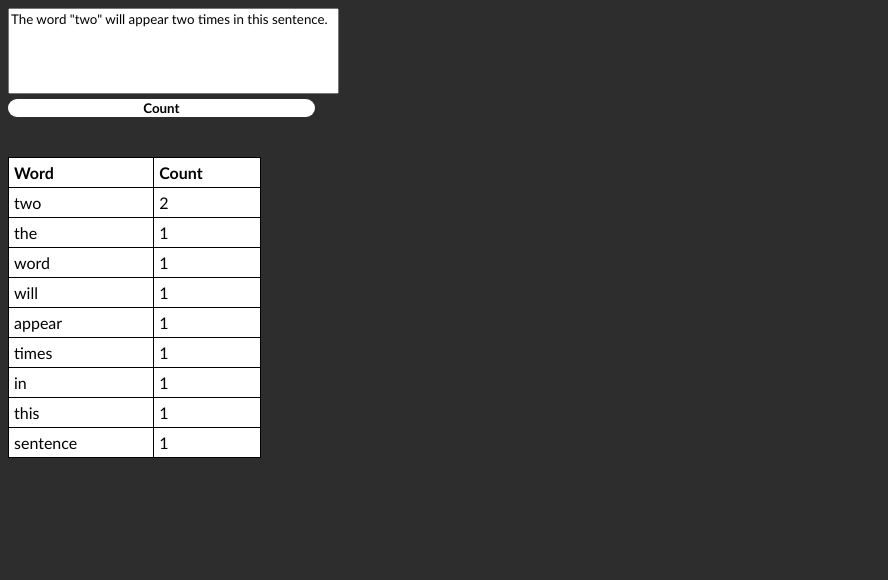
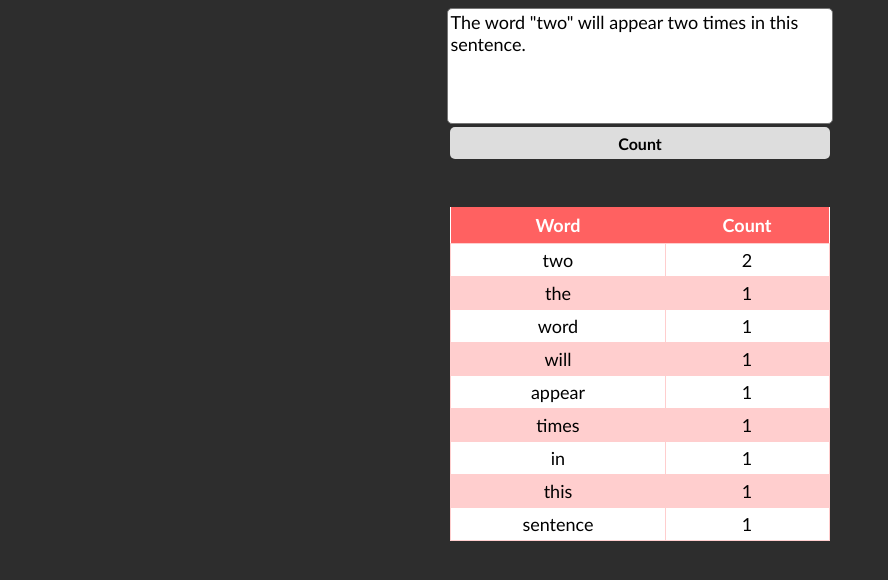
Before and after one commit to leohigabr/wordfrequency, a plain HTML site: page index.html in a window 1280 px wide. Both pictures are taken after a click on the button "Count". Shown: the whole page, without its empty margins (0-888 px from the left). Drawn offline with Linux system fonts and the light colour scheme.

Commit message:
Improved frontend Minor code cleanup

```diff
--- a/index.html
+++ b/index.html
@@ -7,9 +7,11 @@
     <link rel="stylesheet" href="style.css">
 </head>
 <body>
-    <textarea class="inputBox" rows="5" cols="40">The word "two" will appear two times in this sentence.</textarea>
-    <br/><button id="countBtn">Count</button>
-    <br><table id="result"></table>
+    <div class="content">
+        <textarea class="inputBox" rows="5" cols="40">The word "two" will appear two times in this sentence.</textarea>
+        <br/><button id="countBtn">Count</button>
+    </div>
+    <table id="result"></table>
 </body>
 <script src="main.js"></script>
 </html>
--- a/main.js
+++ b/main.js
@@ -39,7 +39,6 @@ const createHeader = () => {
 
 const createTable = (word, count) => {
     const tr = document.createElement('tr');
-    const th = document.createElement('th');
 
     const tdWord = document.createElement('td');
     tdWord.appendChild(document.createTextNode(word));
@@ -48,6 +47,7 @@ const createTable = (word, count) => {
     const tdCount = document.createElement('td')
     tdCount.appendChild(document.createTextNode(count));
     tr.appendChild(tdCount);
+
     showResult.appendChild(tr);
 }
 
@@ -57,7 +57,6 @@ const sortBag = (unsortedBag) => {
         createTable(key, value);
         console.log(key, value)
     }
-
 }
 
 checkBtn.addEventListener('click', () => {
--- a/style.css
+++ b/style.css
@@ -4,26 +4,59 @@ body{
 * {
     font-family: 'Gill Sans', 'Gill Sans MT', Calibri, 'Trebuchet MS', sans-serif;
 }
+
+.content {
+    text-align: center;
+}
+
+#countBtn:hover{
+    background-color: #ff6161;
+    color: white;
+    cursor: pointer;
+}
+
 #countBtn{
+    background-color:#ddd;
     font-weight: bold;
-    background-color:white;
+    font-size: medium;
     border: none;
-    border-radius: 5em;
-    width: 23em;
+    border-radius: 5px;
+    width: 30%;
+    height: 2em;
     margin-bottom: 3em;
 }
 .inputBox{
     resize: none;
+    font-size: large;
+    border-radius: 5px;
+    width: 30%;
 }
 #result{
+    font-size: large;
     background-color: white;
     color:black;
-    width:20%;
-    text-align: left;
+    width:30%;
     border-collapse: collapse;
+    margin: auto;
 }
 
-td, th{
-    border: 1px solid black;
+tr:nth-child(odd){
+    background-color: #ffcece
+}
+
+tr:nth-child(even):hover{
+    background-color: #ff8181;
+}
+
+th{
+    background-color: #ff6161;
+    color: white;
+    font-weight: bold;
+    padding: 7px;
+}
+
+td {
+    border: 1px solid #ffcece;
     padding: 5px;
+    text-align: center;
 }
```
